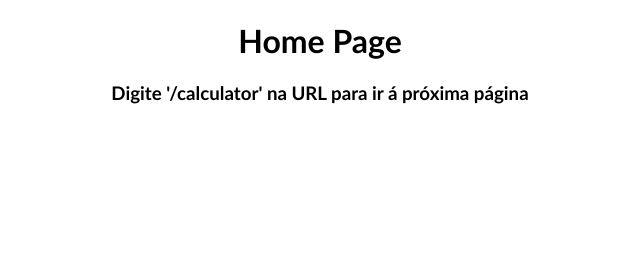
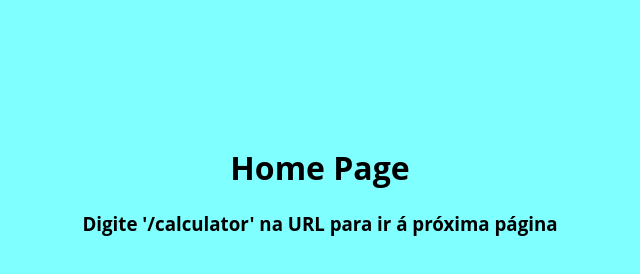
Before and after one commit to IuriDev071/NodeJS, a website: page Web/public/html/homePage.html in a window 1280 px wide. Shown: the whole page, without its empty margins (320-960 px from the left). Drawn offline with Linux system fonts and the light colour scheme; files that its build step writes are made by us from their sources.

Commit message:
Add files via upload

```diff
--- a/Web/index.js
+++ b/Web/index.js
@@ -1,8 +1,8 @@
 const express = require('express')
 const { join } = require('path')
 const path = require('path')
+
 const router = express.Router()
-
 const app = express()
 const port = 4001
 
--- a/Web/public/css/style.css
+++ b/Web/public/css/style.css
@@ -1,12 +1,12 @@
 body {
-    background-color: rgba(0, 255, 255, 0.555);
-    font-family: Calibri;
+    background-color: rgba(0, 255, 255, 0.5);
+    font-family: 'Open Sans';
     text-align: center;
 }
 
 .container {
     border: 2px black solid;
-    background-color: rgba(255, 255, 255, 0.61);
+    background-color: rgba(255, 255, 255, 0.712);
     border-radius: 15px 0px 15px 0px;
     position: relative;
     top: 125px;
@@ -31,6 +31,7 @@ input {
     bottom: 40px;
     position: relative;
     font-size: large;
+    font-family: 'Open Sans';
     color: black;
     background-color: white;
     border: 0px;
@@ -46,3 +47,10 @@ input:hover{
 .input:hover{
     background-color: rgba(0, 0, 0, 0)
 }
+
+.container-home{
+    position: relative;
+    top: 125px;
+    font-family: 'Open Sans'
+
+}
--- a/Web/public/html/homePage.html
+++ b/Web/public/html/homePage.html
@@ -4,13 +4,16 @@
     <meta charset="UTF-8">
     <meta http-equiv="X-UA-Compatible" content="IE=edge">
     <meta name="viewport" content="width=device-width, initial-scale=1.0">
+    <link rel="stylesheet" href="css/style.css">
     <title>HOMEPAGE</title>
 </head>
 <body>
   <center>
    <font face="calibri">
+     <form class="container-home">
     <h1>Home Page</h1>
     <h3>Digite '/calculator' na URL para ir á próxima página</h3>
+    </form>
    </font>
   </center>
 </body>
```
